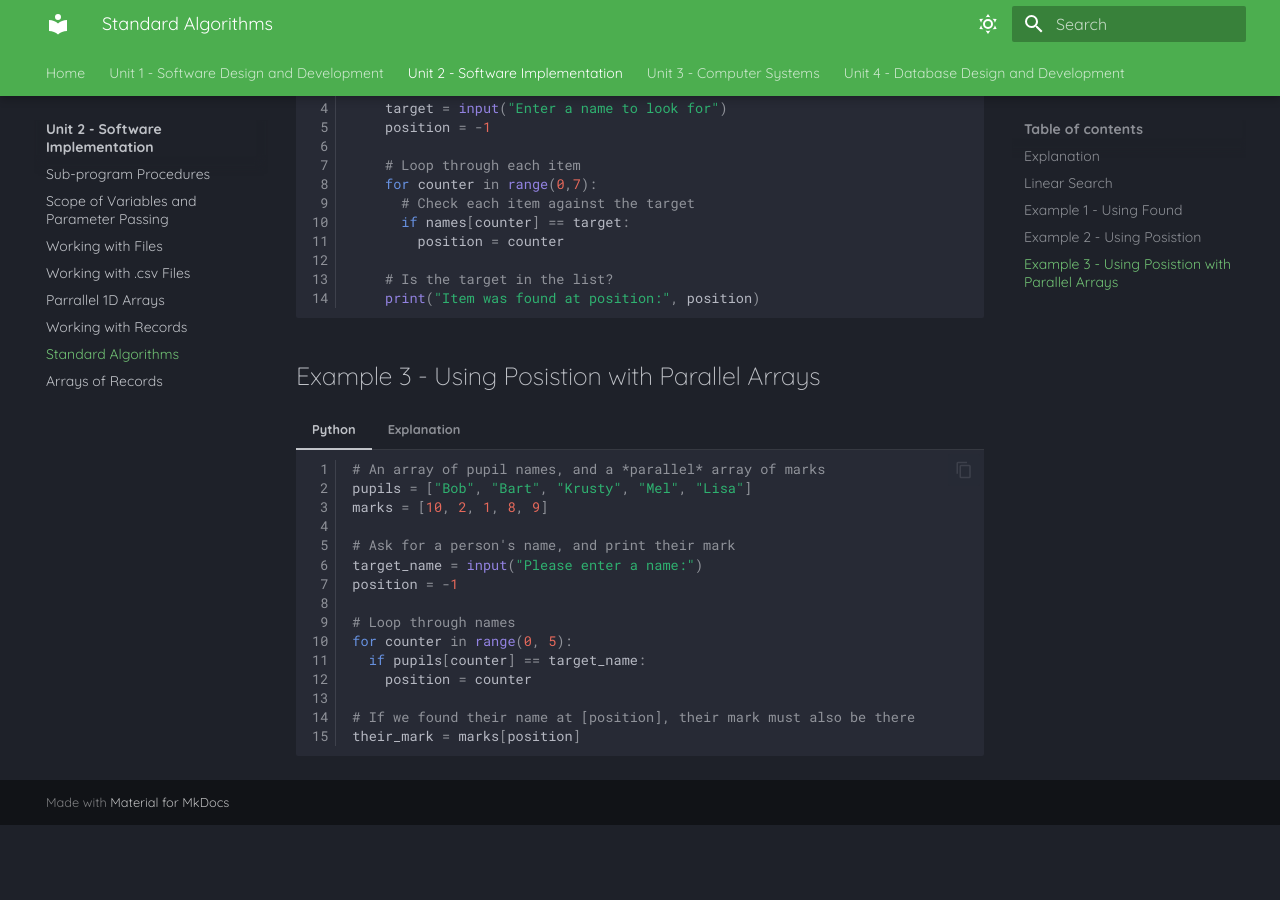
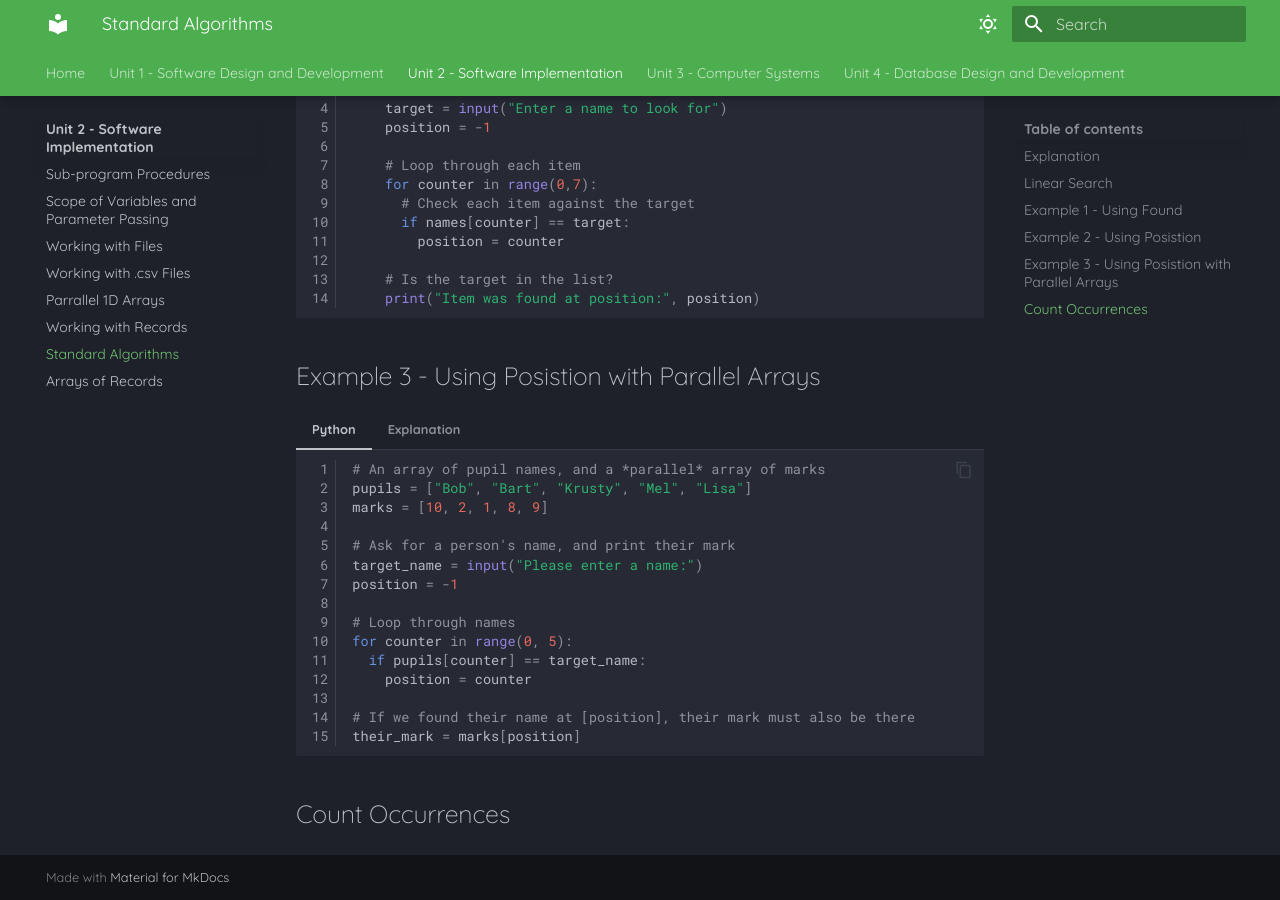
Before and after one commit to Mr-Wood-CS/Higher-Computing-Science-MD-Files, an MkDocs documentation site: the page built from docs/SI/09-Standard-Algorithms.md, in a window 1280 px wide and 900 px high, scrolled down 2205 px. Built offline with MkDocs 1.6.1 and Material for MkDocs 9.7.7, drawn with Linux system fonts in a browser that asks for light colours; before the commit the page ends 3030 px from its top, so only the background shows below that.

Commit message:
Update 09-Standard-Algorithms.md

```diff
--- a/docs/SI/09-Standard-Algorithms.md
+++ b/docs/SI/09-Standard-Algorithms.md
@@ -167,3 +167,5 @@ The example below asks for a target (search term the user is looking for).
     The program asks for a target name.
 
     It loops through the first array, and finds the position where that name is in the list. Later, we can find the corresponding mark, because if the name was found at pupils[position], their mark must be stored at marks[position].
+
+## Count Occurrences
```
